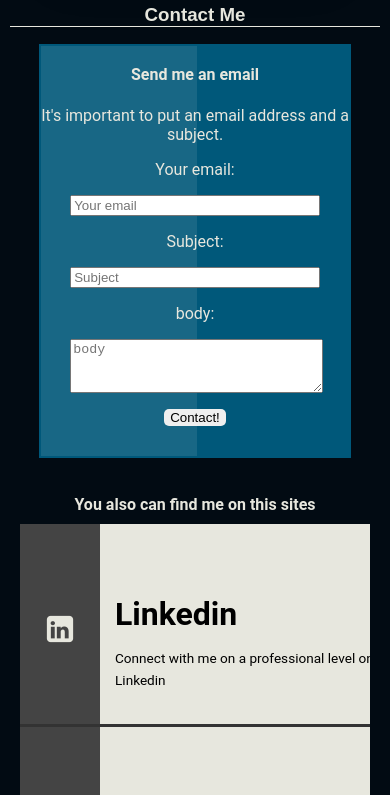
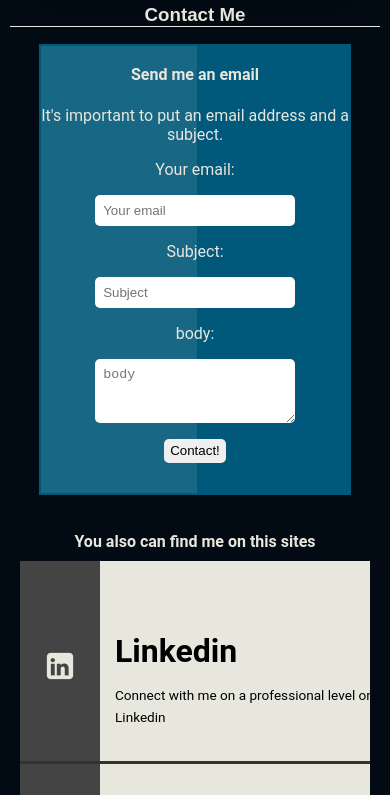
Before and after one commit to LionelMN/lionelmn.github.io, a plain HTML site: page index.html in a window 390 px wide. Shown: the part 2136-2931 px from the top of the page. Drawn offline with Linux system fonts and the light colour scheme.

Commit message:
Contact form improved

```diff
--- a/styles.css
+++ b/styles.css
@@ -566,14 +566,18 @@ h3{
 .contact__form form{
     display: grid;
     justify-content: center;
+    margin: 0 auto;
     row-gap: 1rem;
-    width: 100%;
+    width: 80%;
     grid-template-columns: 80%;
 }
 
 .contact-form__input {
+    padding: 0.5rem;
     outline: none;
     z-index: 1;
+    border-radius: 5px;
+    border: none;
 }
 
 .contact__form form textarea {
@@ -594,6 +598,8 @@ h3{
     border: none;
     border-radius: 5px;
     outline: none;
+    height: 1.5rem;
+    padding: 0 auto;
 }
 
 .contact-form__errors{
@@ -791,6 +797,21 @@ ul {
         z-index: 3;
     }
 
+    /*************************************CONTACT*************************************************/
+
+    /*************************************FORM****************************************************/
+    .contact__form form textarea{
+        width: 92%;
+        min-width: 92%;
+        max-width: 92%;
+    }
+
+    .contact-form__button{
+        width: auto;
+    }
+
+
+    /*************************************ACCORDION***********************************************/
     .otherContacts {
         width: 100%;
     }
```
